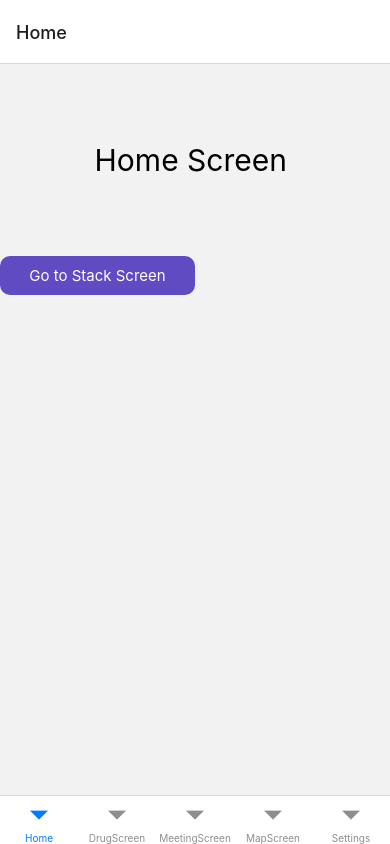
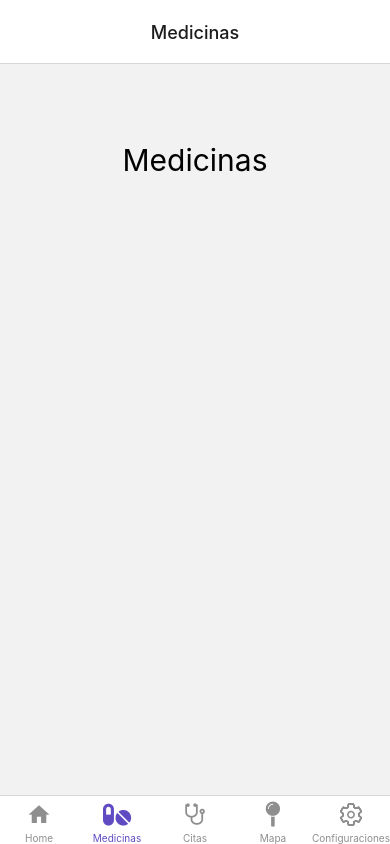
Before and after one commit to mastergamer1309/Salud_Movil_repo, a React Native app: screen /Medicinas in a window 390 px wide. Built offline with nearby package versions, Linux system fonts and the light colour scheme.

Commit message:
pantallas terminadas, falta funcionalidades

```diff
--- a/Navigation.js
+++ b/Navigation.js
@@ -1,6 +1,35 @@
 import React from "react";
 import { createBottomTabNavigator } from "@react-navigation/bottom-tabs";
 import { NavigationContainer } from "@react-navigation/native";
+import { createNativeStackNavigator } from "@react-navigation/native-stack";
+import { MaterialCommunityIcons } from '@expo/vector-icons';
+import { FontAwesome5 } from '@expo/vector-icons';
+import { FontAwesome } from '@expo/vector-icons';
+import { Ionicons } from '@expo/vector-icons';
+
+const SettingsStackNavigator = createNativeStackNavigator();
+
+function MyStack(){
+    return(
+        <SettingsStackNavigator.Navigator
+            initialRouteName="ConfiguracionesScreen"
+        >
+            <SettingsStackNavigator.Screen
+                name="Configuracion"
+                component={SettingsScreen}
+            />
+            <SettingsStackNavigator.Screen
+                name="Stack"
+                component={StackScreen}
+                options={{
+                    headerBackTitleVisible: false,
+
+                }}
+            />
+        </SettingsStackNavigator.Navigator>
+    )
+}
+
 
 //importar pantallas previamente creadas
 import HomeScreen from "./screens/HomeScreen";
@@ -10,16 +39,83 @@ import DrugsScreen from "./screens/DrugsScreen";
 import MeetingsScreen from "./screens/MeetingsScreen"
 import MapScreen from "./screens/MapScreen"
 
+
+
 const Tab = createBottomTabNavigator();
 //crear los componentes
 function MyTabs(){
     return(
-        <Tab.Navigator>
-            <Tab.Screen name="Home" component={HomeScreen}/>
-            <Tab.Screen name="DrugScreen" component={DrugsScreen}/>
-            <Tab.Screen name="MeetingScreen" component={MeetingsScreen}/>
-            <Tab.Screen name="MapScreen" component={MapScreen}/>
-            <Tab.Screen name="Settings" component={SettingsScreen} />
+        <Tab.Navigator
+            //ACA SE PONE LA RUTA INICIAL
+            initialRouteName="Home"
+            screenOptions={{
+                tabBarActiveTintColor: '#614BC3',
+            }}
+        >
+            <Tab.Screen
+             name="Home"
+             component={HomeScreen}
+             options={{
+                tabBarLabel: 'Home',
+                tabBarIcon: ({color, size}) => (
+                    <MaterialCommunityIcons name="home" color={color} size={size} />
+                ),
+                headerTitleAlign: 'center',
+
+
+             }}
+             />
+
+            <Tab.Screen
+            name="Medicinas"
+            component={DrugsScreen}
+            options={{
+                tabBarLabel: 'Medicinas',
+                tabBarIcon: ({color, size}) => (
+                    <FontAwesome5 name="pills" color={color} size={size} />
+                ),
+                headerTitleAlign: 'center',
+            }}
+            />
+
+            <Tab.Screen
+            name="Citas"
+            component={MeetingsScreen}
+            options={{
+                tabBarLabel: 'Citas',
+                tabBarIcon: ({color, size}) => (
+                    <FontAwesome name="stethoscope" color={color} size={size} />
+                ),
+                headerTitleAlign: 'center',
+            }}
+            />
+
+            <Tab.Screen
+            name="Mapa"
+             component={MapScreen}
+             options={{
+                tabBarLabel: 'Mapa',
+                tabBarIcon: ({color, size}) => (
+                    <FontAwesome name="map-pin" color={color} size={size} />
+                ),
+                headerTitleAlign: 'center',
+            }}
+             />
+
+            <Tab.Screen
+            name="Configuraciones"
+            component={MyStack}
+            options={{
+                tabBarLabel: 'Configuraciones',
+                tabBarIcon: ({color, size}) => (
+                    <Ionicons name="settings-outline" color={color} size={size} />
+                ),
+                headerTitleAlign: 'center',
+                headerShown: false,
+
+            }}
+            />
+
         </Tab.Navigator>
 
     );
--- a/screens/DrugsScreen.js
+++ b/screens/DrugsScreen.js
@@ -10,7 +10,7 @@ const DrugsScreen = () => {
                     marginTop: "20%"
 
                 }}
-           >Drugs Screen</Text>
+           >Medicinas</Text>
         </View>
     );
     }
--- a/screens/HomeScreen.js
+++ b/screens/HomeScreen.js
@@ -16,26 +16,7 @@ const HomeScreen = () => {
                     marginTop: "20%"
 
                 }}
-           >Home Screen </Text>
-            <TouchableOpacity
-                onPress={() => navigation.navigate("Stack")}
-                style={{
-                    backgroundColor: "#614BC3",
-                    padding: 10,
-                    marginTop: "20%",
-                    width: "50%",
-                    alingSelf: "center",
-                    borderRadius: 10,
-                }}
-            >
-                <Text
-                    style={{
-                        fontSize: 15,
-                        textAlign: "center",
-                        color: "white",
-                    }}
-                >Go to Stack Screen</Text>
-            </TouchableOpacity>
+           >Home  </Text>
         </View>
     );
 }
--- a/screens/MapScreen.js
+++ b/screens/MapScreen.js
@@ -10,7 +10,7 @@ const MapScreen = () => {
                     marginTop: "20%"
 
                 }}
-           >Map Screen</Text>
+           >Mapa</Text>
         </View>
     );
     }
--- a/screens/MeetingsScreen.js
+++ b/screens/MeetingsScreen.js
@@ -10,7 +10,7 @@ const MeetingsScreen = () => {
                     marginTop: "20%"
 
                 }}
-           >MeetingsScreen</Text>
+           >Citas</Text>
         </View>
     );
     }
--- a/screens/SettingsScreen.js
+++ b/screens/SettingsScreen.js
@@ -1,6 +1,10 @@
 import React from "react";
 import { StyleSheet, Text, View, TouchableOpacity } from 'react-native';
+import { useNavigation } from "@react-navigation/native";
 const SettingsScreen = () => {
+
+    const navigation = useNavigation();
+
     return(
         <View>
             <Text
@@ -10,7 +14,26 @@ const SettingsScreen = () => {
                     marginTop: "20%"
 
                 }}
-           >Settings Screen</Text>
+           >Configuraciones</Text>
+           <TouchableOpacity
+                onPress={() => navigation.navigate("Stack")}
+                style={{
+                    backgroundColor:"#614BC3",
+                    padding: 10,
+                    marginTop: "20%",
+                    width: "50%",
+                    alignSelf: "center",
+                    borderRadius: 10,
+                }}
+            >
+                <Text
+                    style={{
+                        fontSize: 15,
+                        textAlign: "center",
+                        color: "white",
+                    }}
+                >Perfil</Text>
+            </TouchableOpacity>
         </View>
     );
     }
--- a/screens/StackScreen.js
+++ b/screens/StackScreen.js
@@ -9,7 +9,7 @@ const StackScreen = () => {
                     textAlign: "center",
                     marginTop: "20%"
                 }}
-           >Stack Screen </Text>
+           >stack Screen</Text>
         </View>
     );
 }
```
